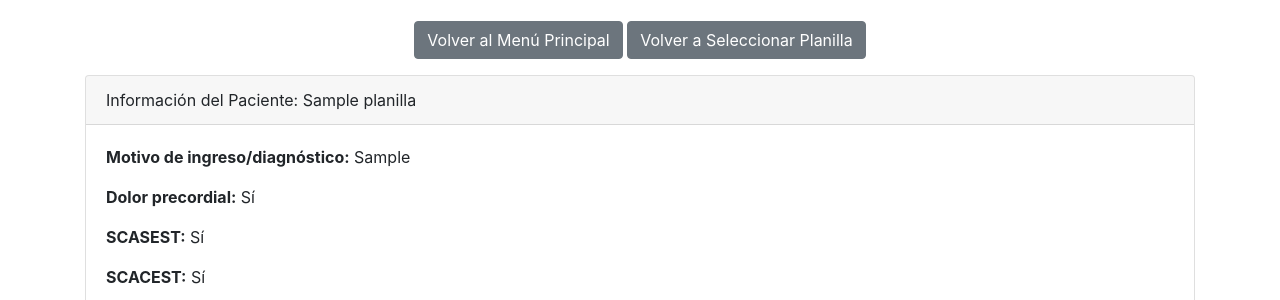
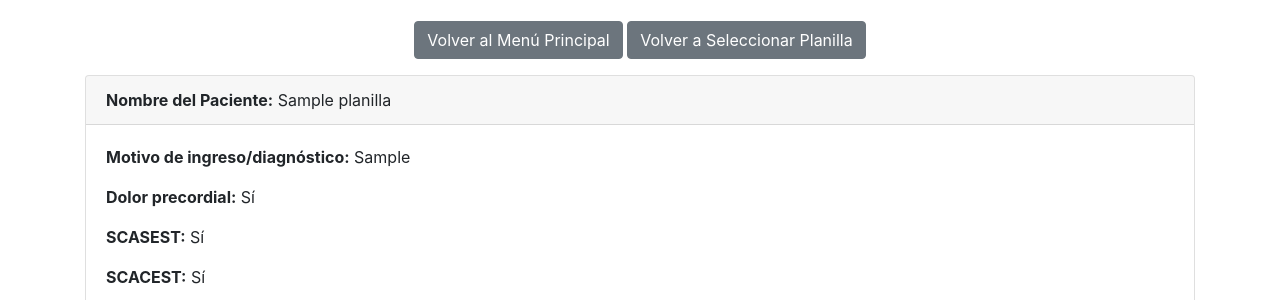
Before and after one commit to nfacundomendoza/FormularioApp, a Flask app: template templates/detalle_cardiologico.html in a window 1280 px wide. Shown: the part 190-490 px from the top of the page. Run offline with Flask 3, Linux system fonts and the light colour scheme; the template is opened without the code that fills it: most values are stand-ins (such as "Sample title", 1, 10 or a date in 2020); data that the repository does not hold is empty; some libraries are stand-ins or nearby versions.

Commit message:
hotfix download pdf y copytext

```diff
--- a/static/js/copyText.js
+++ b/static/js/copyText.js
@@ -1,15 +1,25 @@
 document.getElementById('copyButton').addEventListener('click', () => {
     const contentElement = document.getElementById('content');
     const textToCopy = contentElement.innerText;
+    const mensaje = document.getElementById('mensaje');
 
     navigator.clipboard.writeText(textToCopy).then(() => {
+        // Mostrar la alerta correctamente
+        mensaje.classList.remove('d-none');
 
-        mensaje = document.getElementById('mensaje');
-        mensaje.className = 'alert alert-success mx-auto w-25 p-2 mt-2';
+        // Si ya hay un timeout en curso, limpiarlo
+        if (mensaje.dataset.timeoutId) {
+            clearTimeout(mensaje.dataset.timeoutId);
+        }
 
-        setTimeout(() => {
-            mensaje.className = 'd-none';
+        // Crear un nuevo timeout para ocultar la alerta
+        const timeoutId = setTimeout(() => {
+            mensaje.classList.add('d-none');
+            delete mensaje.dataset.timeoutId; // Eliminar el atributo cuando se oculta
         }, 3000);
+
+        // Guardar el ID del timeout en el dataset
+        mensaje.dataset.timeoutId = timeoutId;
     }).catch(err => {
         console.error('Error al copiar al portapapeles:', err);
     });
--- a/static/js/downloadPDF.js
+++ b/static/js/downloadPDF.js
@@ -25,8 +25,8 @@ document.getElementById('generatePdfButton').addEventListener('click', () => {
         }
     });
 
-    const nombreArchivo = document.getElementById('archivo').innerText;
-    const nombreSinExtension = nombreArchivo.replace(/\.json$/, '');
+    const nombreArchivo = document.getElementById('nombre-paciente').innerText;
+    const nombreSinExtension = nombreArchivo.replace("Nombre del Paciente: ", '');
     doc.save(nombreSinExtension + '.pdf');
 
 });
--- a/templates/detalle_cardiologico.html
+++ b/templates/detalle_cardiologico.html
@@ -19,8 +19,8 @@
 
     <div class="container mt-3">
         <div class="card">
-            <div class="card-header">
-                Información del Paciente: {{ planilla['nombre_paciente'] }}
+            <div class="card-header" id="nombre-paciente">
+                <strong>Nombre del Paciente:</strong> {{ planilla['nombre_paciente'] }}
             </div>
             <div class="card-body" id="content">
 
@@ -97,7 +97,7 @@
 
     {{ confirmacion(url_for('eliminar_archivo', archivo=archivo, tipo_planilla='cardiologico')) }}
 
-    <div id="mensaje" class="d-none">Información copiada en Portapapeles</div>
+    <div id="mensaje" class="alert alert-success d-none mt-3" role="alert">Texto copiado en portapapeles</div>
 
 </div>
 
```
Also changed, not shown: templates/detalle_politraumatizado.html (+3 -5 lines).
